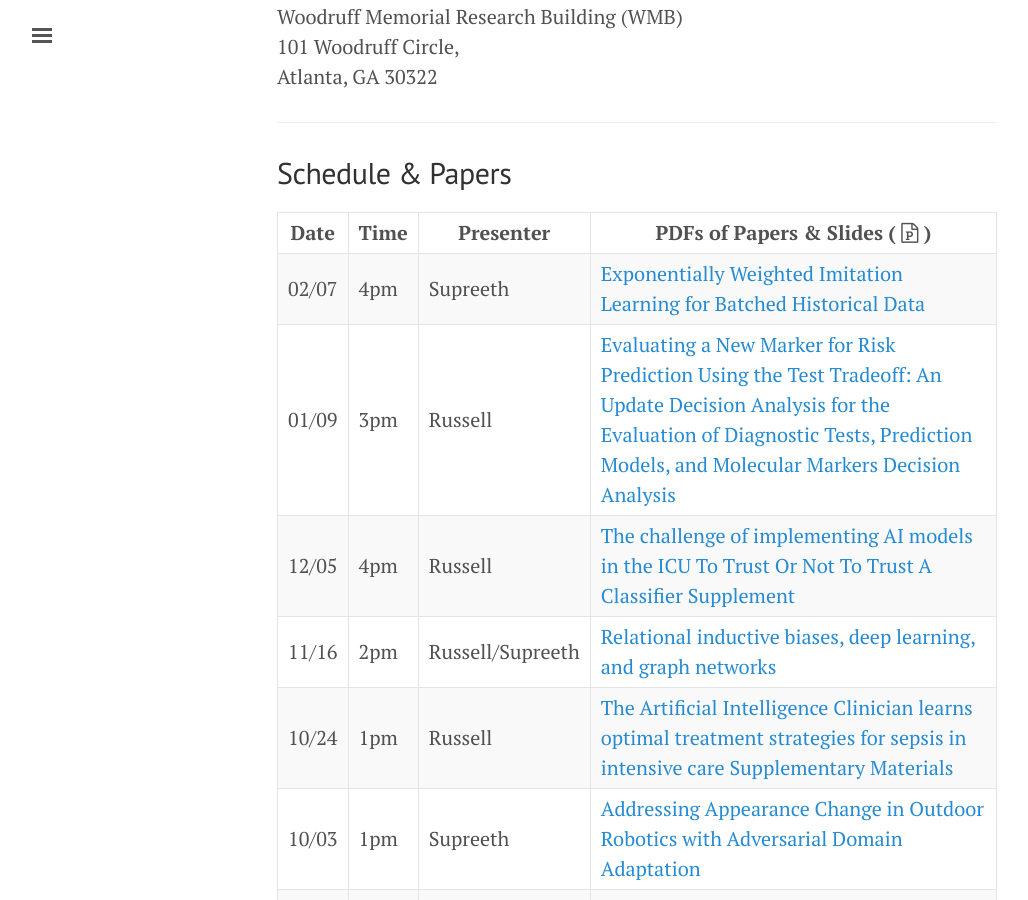
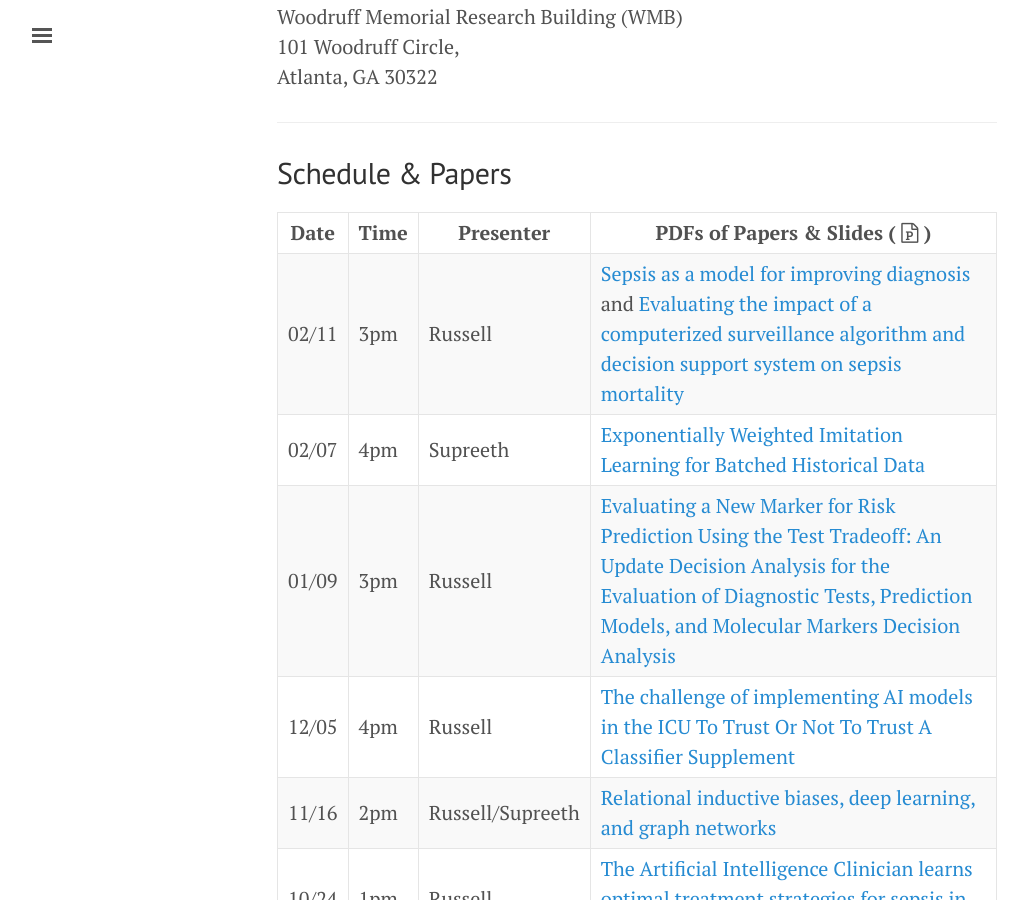
Before and after one commit to NematiLab/bmijc, a Jekyll site: the page built from index.md, in a window 1280 px wide and 900 px high, scrolled down 527 px. Shown: the whole window, without its empty margins (3-1031 px from the left). Built offline with Jekyll 4.4.1, drawn with Linux system fonts in a browser that asks for light colours; nearby versions of some CDN libraries.

Commit message:
Updated for BMIJC 2/11/19

```diff
--- a/index.md
+++ b/index.md
@@ -31,6 +31,7 @@ Atlanta, GA 30322
 
 Date | Time    | Presenter | PDFs of Papers & Slides ( <i class='fa fa-file-powerpoint-o'></i> )
 --- | --- | --- | ---
+02/11 | 3pm | Russell | [Sepsis as a model for improving diagnosis]({{ site.baseurl }}/assets/021119_paper1.pdf){:target="_blank"} and [Evaluating the impact of a computerized surveillance algorithm and decision support system on sepsis mortality]({{ site.baseurl }}/assets/021119_paper2.pdf){:target="_blank"}
 02/07 | 4pm | Supreeth | [Exponentially Weighted Imitation Learning for Batched Historical Data]({{ site.baseurl }}/assets/012819_paper.pdf){:target="_blank"}
 01/09 | 3pm | Russell | [Evaluating a New Marker for Risk Prediction Using the Test Tradeoff: An Update]({{ site.baseurl }}/assets/010919_paper01.pdf){:target="_blank"} [Decision Analysis for the Evaluation of Diagnostic Tests, Prediction Models, and Molecular Markers]({{ site.baseurl }}/assets/010919_paper02.pdf){:target="_blank"} [Decision Analysis]({{ site.baseurl }}/assets/010919_paper03.pdf){:target="_blank"}
 12/05 | 4pm | Russell | [The challenge of implementing AI models in the ICU]({{ site.baseurl }}/assets/120518_paper2.pdf){:target="_blank"} [To Trust Or Not To Trust A Classifier]({{ site.baseurl }}/assets/120518_paper1.pdf){:target="_blank"} [Supplement]({{ site.baseurl }}/assets/120518_paper1supplement.pdf){:target="_blank"}
```
Also changed, not shown: 3 other files.
